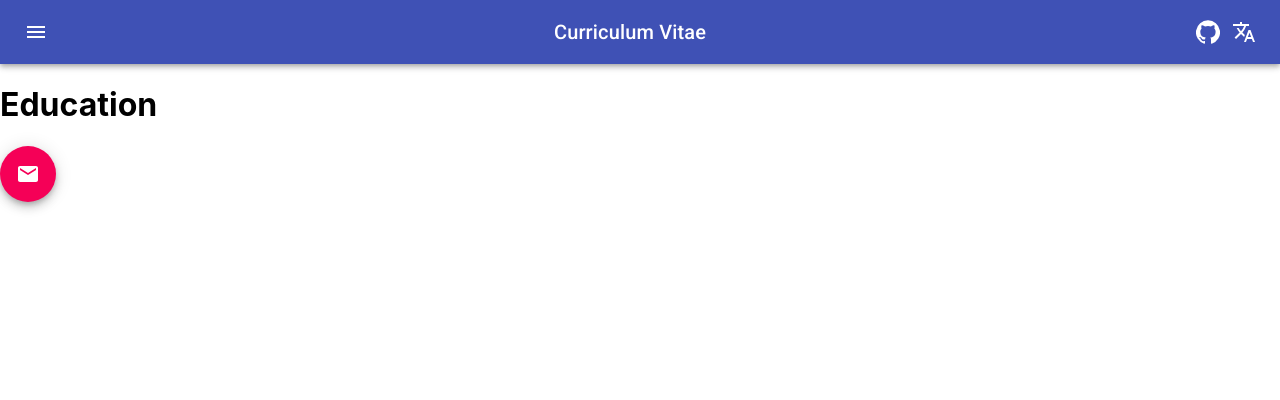
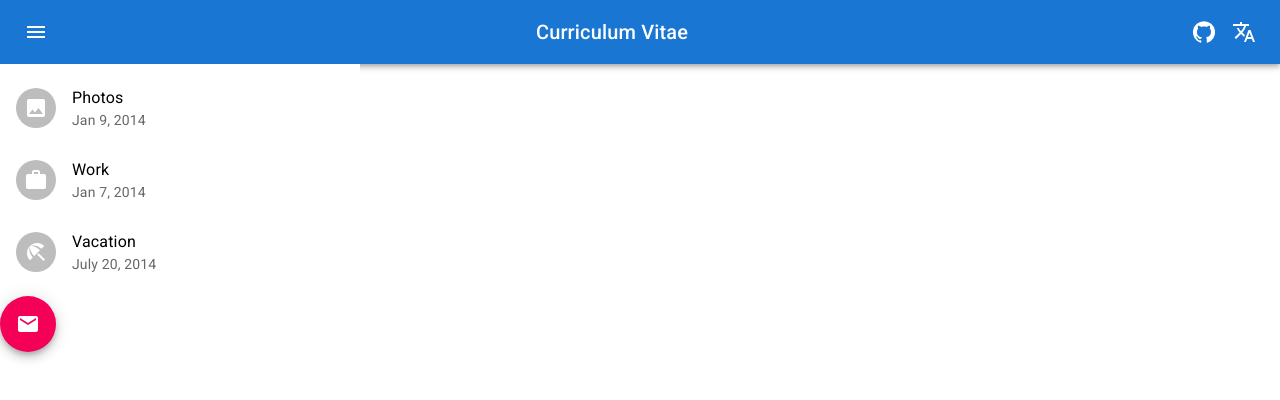
Before and after one commit to magenknurren/cv-app, a React (Create React App) app: page /education in a window 1280 px wide. Shown: the top 400 px of the page. Built offline with nearby package versions, Linux system fonts and the light colour scheme.

Commit message:
update material ui to version 5.0

```diff
--- a/package.json
+++ b/package.json
@@ -3,8 +3,10 @@
   "version": "0.1.0",
   "private": true,
   "dependencies": {
-    "@material-ui/core": "^4.12.3",
-    "@material-ui/icons": "^4.11.2",
+    "@emotion/react": "^11.4.1",
+    "@emotion/styled": "^11.3.0",
+    "@mui/icons-material": "^5.0.1",
+    "@mui/material": "^5.0.1",
     "@testing-library/jest-dom": "^5.14.1",
     "@testing-library/react": "^11.2.7",
     "@testing-library/user-event": "^12.8.3",
--- /dev/null
+++ b/src/components/Education.tsx
@@ -0,0 +1,48 @@
+import { Component } from 'react';
+import data from '../data/education.json';
+
+
+import List from '@mui/material/List';
+import ListItem from '@mui/material/ListItem';
+import ListItemText from '@mui/material/ListItemText';
+import ListItemAvatar from '@mui/material/ListItemAvatar';
+import Avatar from '@mui/material/Avatar';
+import ImageIcon from '@mui/icons-material/Image';
+import WorkIcon from '@mui/icons-material/Work';
+import BeachAccessIcon from '@mui/icons-material/BeachAccess';
+
+export default class Education extends Component {
+
+    render() {
+
+        return (
+
+                <List sx={{ width: '100%', maxWidth: 360, bgcolor: 'background.paper' }}>
+                    <ListItem>
+                        <ListItemAvatar>
+                            <Avatar>
+                                <ImageIcon />
+                            </Avatar>
+                        </ListItemAvatar>
+                        <ListItemText primary="Photos" secondary="Jan 9, 2014" />
+                    </ListItem>
+                    <ListItem>
+                        <ListItemAvatar>
+                            <Avatar>
+                                <WorkIcon />
+                            </Avatar>
+                        </ListItemAvatar>
+                        <ListItemText primary="Work" secondary="Jan 7, 2014" />
+                    </ListItem>
+                    <ListItem>
+                        <ListItemAvatar>
+                            <Avatar>
+                                <BeachAccessIcon />
+                            </Avatar>
+                        </ListItemAvatar>
+                        <ListItemText primary="Vacation" secondary="July 20, 2014" />
+                    </ListItem>
+                </List>
+        );
+    }
+}
--- a/src/components/Home.tsx
+++ b/src/components/Home.tsx
@@ -1,23 +1,12 @@
-import {
-    List,
-    ListItem,
-    ListItemText,
-    Paper,
-} from '@material-ui/core';
+import { Paper, List, ListItem, ListItemText, Box } from '@mui/material';
 import { Component } from 'react';
-import data from '../data/persona.json';
-import styles from './comp.style.module.css'
 
 export default class Home extends Component {
 
-    person = data.map((data) => {
-        return { firstName: data.firstName, lastName: data.lastName, birthday: data.birthday, email: data.email };
-    })
-
     render() {
         return (
-            <div className={styles.home}>
-                <Paper className={styles.text} >
+            <Box sx={{ m: 2 }}>
+                <Paper sx={{ p: 2, textAlign: 'left' }}>
                     <h2>Welcome</h2>
                     This is a little Curriculum Vitae project. It is written in React(LINK) with Material-UI (LINK).
                     There is no database attached and all the data is provided by JSON files.
@@ -41,9 +30,8 @@ export default class Home extends Component {
                             />
                         </ListItem>
                     </List>
-
                 </Paper>
-            </div>
+            </Box>
         );
     }
 }
--- a/src/components/Persona.tsx
+++ b/src/components/Persona.tsx
@@ -1,55 +1,49 @@
+import { Box, Card, CardContent, CardMedia, Grid, Typography } from '@mui/material';
 import { Component } from 'react';
 import data from '../data/persona.json';
-
-import Card from '@material-ui/core/Card';
-import CardContent from '@material-ui/core/CardContent';
-import Typography from '@material-ui/core/Typography';
-import styles from './comp.style.module.css'
-
+import portrait from '../data/portrait.jpg';
 
 export default class Persona extends Component {
 
-    person = data.map((data) => {
-        return { firstName: data.firstName, lastName: data.lastName, birthday: data.birthday, email: data.email, phone: data.phone };
-    })
+    render() {
 
-    render() {
+        const personaContent = [];
+        for (const [key, value] of Object.entries(data[0])) {
+            personaContent.push(
+                <div>
+                    <Typography variant="h5" component="h2">
+                        {value}
+                    </Typography>
+                    <Typography color="textSecondary" gutterBottom>
+                        {key}
+                    </Typography>
+                </div>
+            );
+        }
+
         return (
-            <div className={styles.dist}>
-                <Card>
-                    <CardContent>
-
-                        <Typography variant="h5" component="h2">
-                            {this.person[0].firstName} {this.person[0].lastName}
-                        </Typography>
-                        <Typography color="textSecondary" gutterBottom>
-                            Name
-                        </Typography>
-
-                        <Typography variant="h5" component="h2">
-                            {this.person[0].birthday}
-                        </Typography>
-                        <Typography color="textSecondary">
-                            Birthdate
-                        </Typography>
-
-                        <Typography variant="h5" component="h2">
-                            {this.person[0].email}
-                        </Typography>
-                        <Typography color="textSecondary">
-                            Email
-                        </Typography>
-
-                        <Typography variant="h5" component="h2">
-                            {this.person[0].phone}
-                        </Typography>
-                        <Typography color="textSecondary">
-                            Phone
-                        </Typography>
-
-                    </CardContent>
-                </Card>
-            </div>
+            <Box sx={{ m: 2 }}>
+                <Grid container spacing={2}>
+                    <Grid item md={6}>
+                        <Card>
+                            <CardContent>
+                                {personaContent}
+                            </CardContent>
+                        </Card>
+                    </Grid>
+                    <Grid item md={6}>
+                        <Card>
+                            <CardMedia
+                                component="img"
+                                height="500"
+                                width="300"
+                                image={portrait}
+                                alt="Portrait picture"
+                            />
+                        </Card>
+                    </Grid>
+                </Grid>
+            </Box>
         );
     }
 }
--- a/src/components/comp.style.module.css
+++ /dev/null
@@ -1,12 +0,0 @@
-.dist {
-    margin: 10px;
-}
-
-.home {
-    margin: 10px;
-}
-
-.text {
-    padding: 10px;
-    text-align: left;
-}
--- /dev/null
+++ b/src/data/education.json
@@ -0,0 +1,23 @@
+[
+    {
+        "10/12 - 04/16": {
+            "Subject": "Politcs and Cool Shit",
+            "Place Of Study": "",
+            "Diploma": "B.Sc. Computer Science and Media"
+        }
+    },
+    {
+        "10/08 - 09/11": {
+            "Subject": "Life",
+            "Place Of Study": "Grandma and Grandpas Home",
+            "Diploma": "M.Sc. YOLO"
+        }
+    },
+    {
+        "1998 – 1999": {
+            "Subject": "School",
+            "Place Of Study": "Grandma and Grandpas Home",
+            "Diploma": "M.Sc. YOLO"
+        }
+    }
+]
--- a/src/data/persona.json
+++ b/src/data/persona.json
@@ -1,9 +1,9 @@
 [
     {
-        "firstName": "Jane",
-        "lastName": "Doe",
-        "birthday": "12.09.1999",
-        "email": "some@gg.com",
-        "phone": "+4917-777666"
+        "Name": "Jane Doe",
+        "Birthday": "12.09.1999",
+        "Email": "some@gg.com",
+        "Phone": "+4917-777666",
+        "Address": "Haifa - Israel"
     }
 ]
--- a/src/navigation/BtnBar.tsx
+++ b/src/navigation/BtnBar.tsx
@@ -1,47 +1,39 @@
-import { AppBar, Toolbar, IconButton, Typography } from "@material-ui/core";
-import MenuIcon from '@material-ui/icons/Menu';
-import GitHubIcon from '@material-ui/icons/GitHub';
-import TranslateIcon from '@material-ui/icons/Translate';
-import { createStyles, makeStyles, Theme } from '@material-ui/core/styles';
+import GitHubIcon from '@mui/icons-material/GitHub';
+import TranslateIcon from '@mui/icons-material/Translate';
+import AppBar from '@mui/material/AppBar';
+import Box from '@mui/material/Box';
+import Toolbar from '@mui/material/Toolbar';
+import Typography from '@mui/material/Typography';
+import IconButton from '@mui/material/IconButton';
+import MenuIcon from '@mui/icons-material/Menu';
 
 interface Props {
     title?: string;
     onMenuClick?: any;
 }
 
-const useStyles = makeStyles((theme: Theme) =>
-    createStyles({
-        menuButton: {
-            marginRight: theme.spacing(2),
-        },
-        title: {
-            flexGrow: 1,
-        },
-    }),
-);
-
 export default function BtnBar(props: Props) {
 
-    const classes = useStyles();
-
     return (
-        <div >
+        <Box sx={{ flexGrow: 1 }}>
             <AppBar position="static">
                 <Toolbar>
-                    <IconButton className={classes.menuButton} onClick={props.onMenuClick} edge="start" color="inherit" aria-label="menu">
+                    <IconButton onClick={props.onMenuClick} edge="start" color="inherit" aria-label="menu">
                         <MenuIcon />
                     </IconButton>
-                    <Typography className={classes.title} variant="h6" align="center">
+                    <Typography component="div" sx={{ flexGrow: 1, mr: 2 }} variant="h6" align="center">
                         Curriculum Vitae
                     </Typography>
-                    <IconButton onClick={() => { window.open(process.env.REACT_APP_GITHUB_REPO); }} edge="end" color="inherit" aria-label="github">
-                        <GitHubIcon />
-                    </IconButton>
-                    <IconButton edge="end" color="inherit" aria-label="translate" onClick ={() => alert("TODO")}>
+                    <Box sx={{ mr: 2 }}>
+                        <IconButton onClick={() => { window.open(process.env.REACT_APP_GITHUB_REPO); }} edge="end" color="inherit" aria-label="github">
+                            <GitHubIcon />
+                        </IconButton>
+                    </Box>
+                    <IconButton edge="end" color="inherit" aria-label="translate" onClick={() => alert("TODO")}>
                         <TranslateIcon />
                     </IconButton>
                 </Toolbar>
             </AppBar>
-        </div>
+        </Box>
     )
 }
--- a/src/navigation/NavigationDrawer.tsx
+++ b/src/navigation/NavigationDrawer.tsx
@@ -1,40 +1,16 @@
 import React, { useState } from 'react';
 import { NavLink, RouteComponentProps, withRouter } from 'react-router-dom';
-import { createStyles, makeStyles, Theme } from '@material-ui/core/styles';
-import {
-	Drawer,
-	MenuList,
-	ListItemText,
-	ListItemIcon,
-	ListItem
-} from '@material-ui/core';
 import Routes from './Routes';
 import BtnBar from './BtnBar';
-
-const useStyles = makeStyles((theme: Theme) =>
-	createStyles({
-		root: {
-			flexGrow: 1,
-		},
-		drawer: {
-			width: 250,
-		},
-		fullList: {
-			width: 'auto',
-		},
-	}),
-);
+import { Drawer, MenuList, ListItem, ListItemIcon, ListItemText, Box } from '@mui/material';
 
 const NavigationDrawer: React.FC<RouteComponentProps> = ({ history, location, match }): JSX.Element => {
-
-	const classes = useStyles();
 
 	const [isOpen, setIsOpen] = useState(false);
 
 	const toggleDrawer = (open: boolean) => (
 		event: React.KeyboardEvent | React.MouseEvent,
 	) => {
-		console.log("here");
 		if (
 			event.type === 'keydown' &&
 			((event as React.KeyboardEvent).key === 'Tab' ||
@@ -52,12 +28,10 @@ const NavigationDrawer: React.FC<RouteComponentProps> = ({ history, location, ma
 
 	return (
 		<div>
-			<div className={classes.root}>
-				<BtnBar onMenuClick={toggleDrawer(true)} />
-			</div>
-			<Drawer classes={{ paper: classes.drawer }} open={isOpen} onClose={toggleDrawer(false)}>
-				<div
-					className={classes.fullList}
+			<BtnBar onMenuClick={toggleDrawer(true)} />
+			<Drawer open={isOpen} onClose={toggleDrawer(false)}>
+				<Box
+					sx={{ width: 250 }}
 					role="presentation"
 					onClick={toggleDrawer(false)}
 					onKeyDown={toggleDrawer(false)}
@@ -66,17 +40,19 @@ const NavigationDrawer: React.FC<RouteComponentProps> = ({ history, location, ma
 						{Routes.map((prop, key) => {
 							return (
 								<NavLink to={prop.path} style={{ textDecoration: 'none', color: 'black' }} key={key}>
-									<ListItem button selected={activeRoute(prop.path)}>
-										<ListItemIcon>{prop.icon} </ListItemIcon>
-										<ListItemText primary={prop.sidebarName} />
-									</ListItem>
+									<Box sx={{ m: 1.5 }}>
+										<ListItem button selected={activeRoute(prop.path)}>
+											<ListItemIcon>{prop.icon} </ListItemIcon>
+											<ListItemText primary={prop.sidebarName} />
+										</ListItem>
+									</Box>
 								</NavLink>
 							);
 						})}
 					</MenuList>
-				</div>
+				</Box>
 			</Drawer>
-		</div>
+		</div >
 	);
 };
 
--- a/src/navigation/Routes.tsx
+++ b/src/navigation/Routes.tsx
@@ -1,17 +1,19 @@
 import React from 'react';
-import PersonIcon from '@material-ui/icons/Person';
-import CloudDownloadIcon from '@material-ui/icons/CloudDownload';
-import SchoolIcon from '@material-ui/icons/School';
-import PaletteIcon from '@material-ui/icons/Palette';
-import TimelineIcon from '@material-ui/icons/Timeline';
-import HomeIcon from '@material-ui/icons/Home';
+import PersonIcon from '@mui/icons-material/Person';
+import CloudDownloadIcon from '@mui/icons-material/CloudDownload';
+import SchoolIcon from '@mui/icons-material/School';
+import PaletteIcon from '@mui/icons-material/Palette';
+import TimelineIcon from '@mui/icons-material/Timeline';
+import HomeIcon from '@mui/icons-material/Home';
+import TransferWithinAStationIcon from '@mui/icons-material/TransferWithinAStation';
 import Persona from '../components/Persona';
 import Home from '../components/Home';
+import Education from '../components/Education';
 
 
-const Education: React.FC = (): JSX.Element => {
+const Experience: React.FC = (): JSX.Element => {
   return (
-    <h1>Education</h1>
+    <h1>Experience</h1>
   );
 };
 
@@ -60,6 +62,12 @@ const Routes: IRoute[] = [
     component: Education
   },
   {
+    path: '/experience',
+    sidebarName: 'Experience',
+    icon: <TransferWithinAStationIcon />,
+    component: Experience
+  },
+  {
     path: '/skills_knowledge',
     sidebarName: 'Skills and Knowledge',
     icon: <PaletteIcon />,
```
Also changed, not shown: 2 other files (tests, documents, lock files or other folders).
